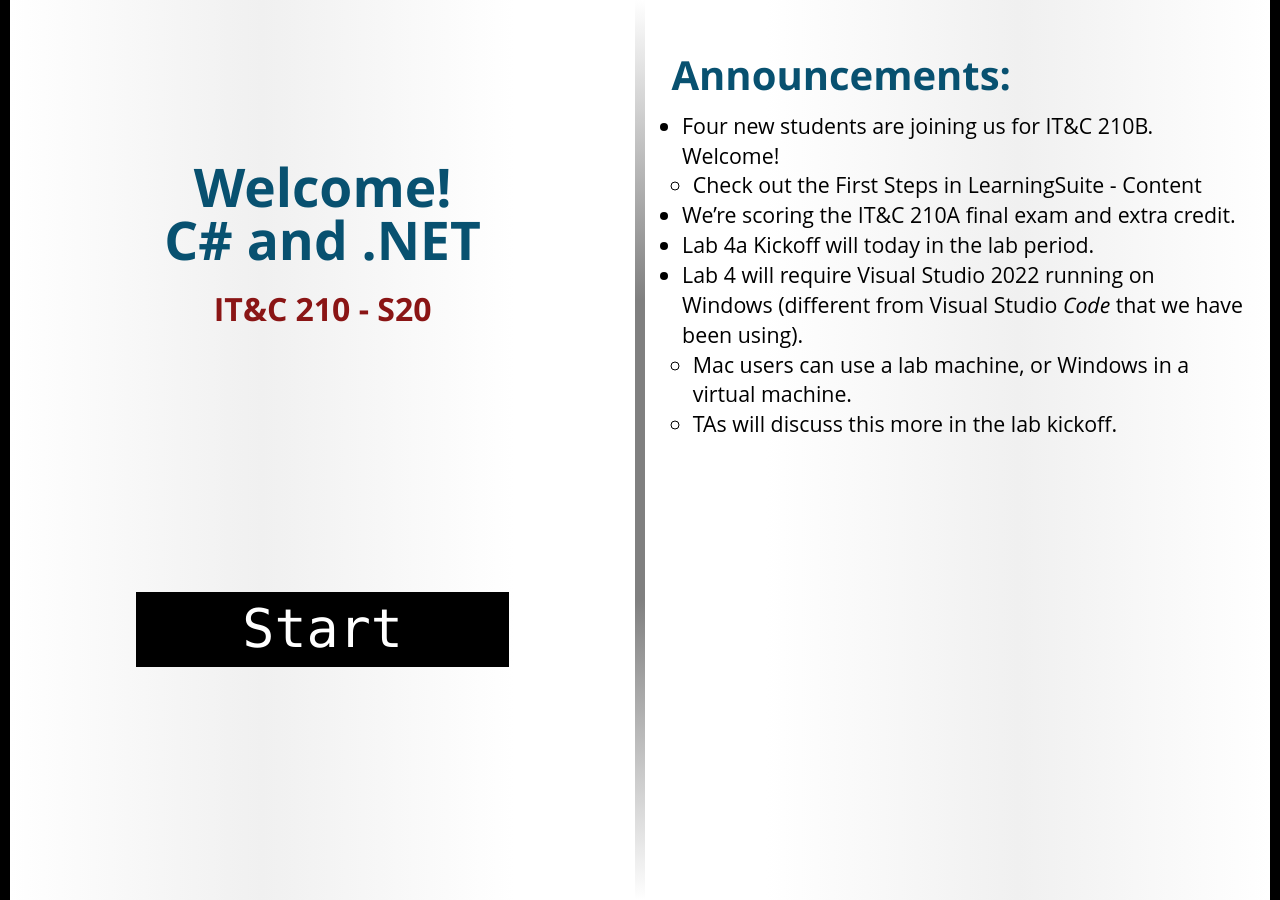
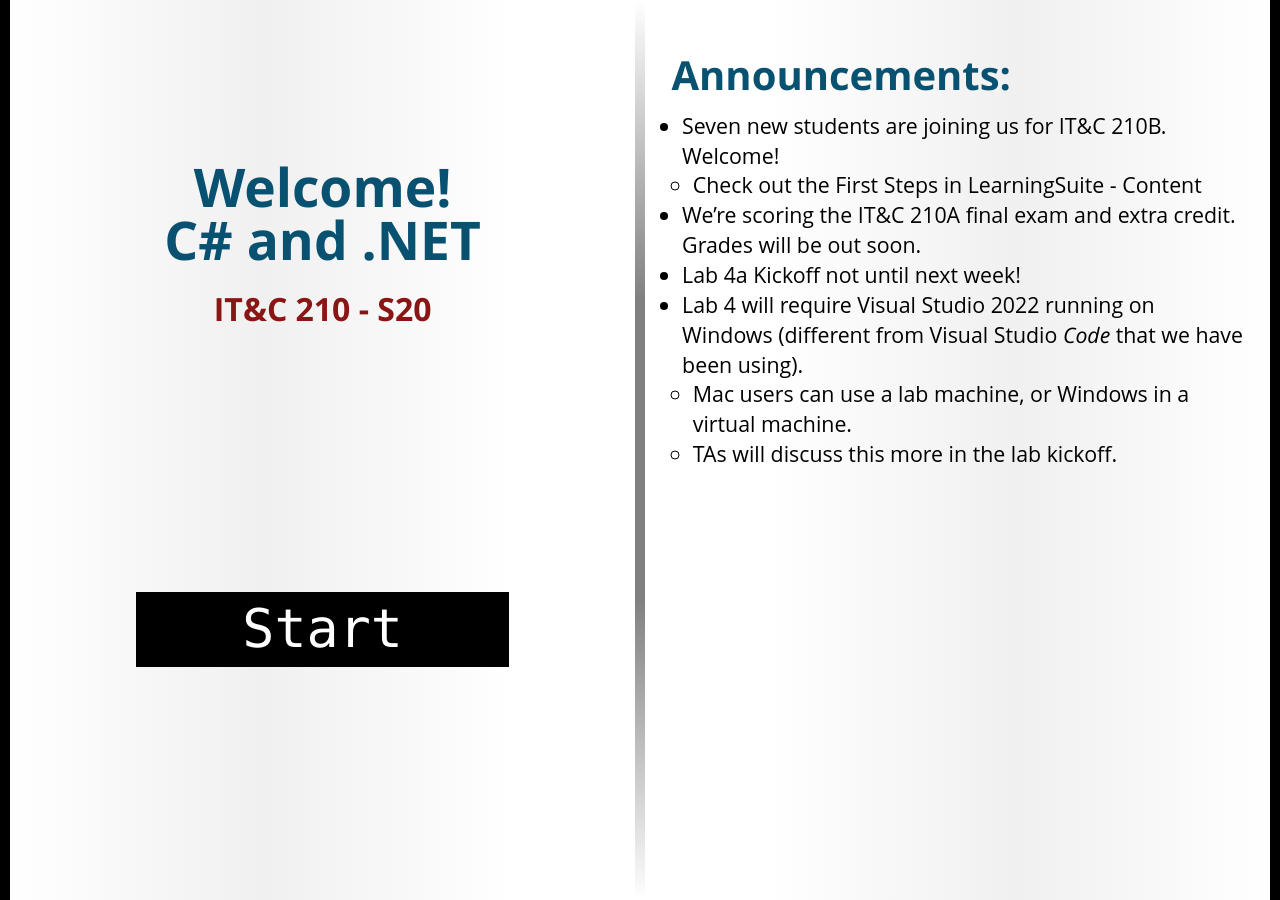
Before and after one commit to BYU-ITC-210/BYU-ITC-210.github.io, a Jekyll site: the page built from _welcome/S20.md, in a window 1280 px wide. Built offline with Jekyll 4.4.1, drawn with Linux system fonts in a browser that asks for light colours; some web fonts are replaced.

Commit message:
Welcome S10

```diff
--- a/_welcome/S20.md
+++ b/_welcome/S20.md
@@ -2,10 +2,10 @@
 title: "Welcome!<br/>C# and .NET"
 session: S20
 ---
-* Four new students are joining us for IT&C 210B. Welcome!
+* Seven new students are joining us for IT&C 210B. Welcome!
     * Check out the First Steps in LearningSuite - Content
-* We're scoring the IT&C 210A final exam and extra credit.
-* Lab 4a Kickoff will today in the lab period.
+* We're scoring the IT&C 210A final exam and extra credit. Grades will be out soon.
+* Lab 4a Kickoff not until next week!
 * Lab 4 will require Visual Studio 2022 running on Windows (different from Visual Studio _Code_ that we have been using).
     * Mac users can use a lab machine, or Windows in a virtual machine.
     * TAs will discuss this more in the lab kickoff.
```
